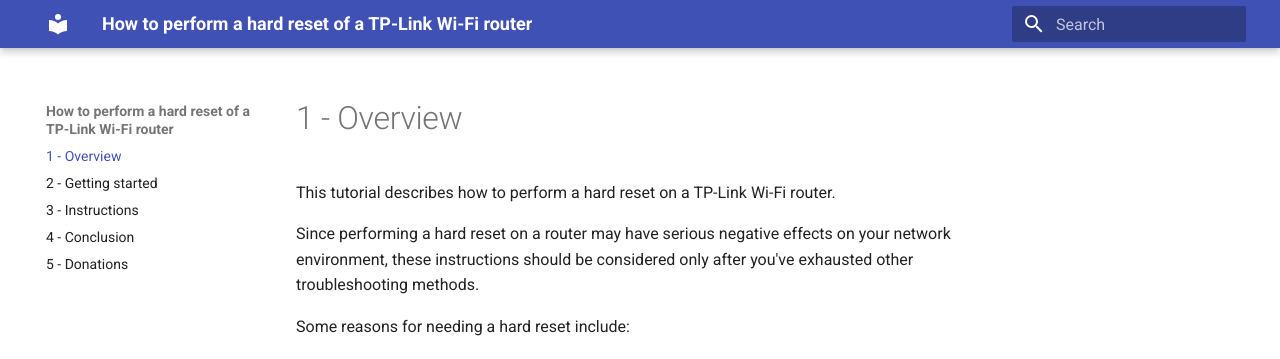
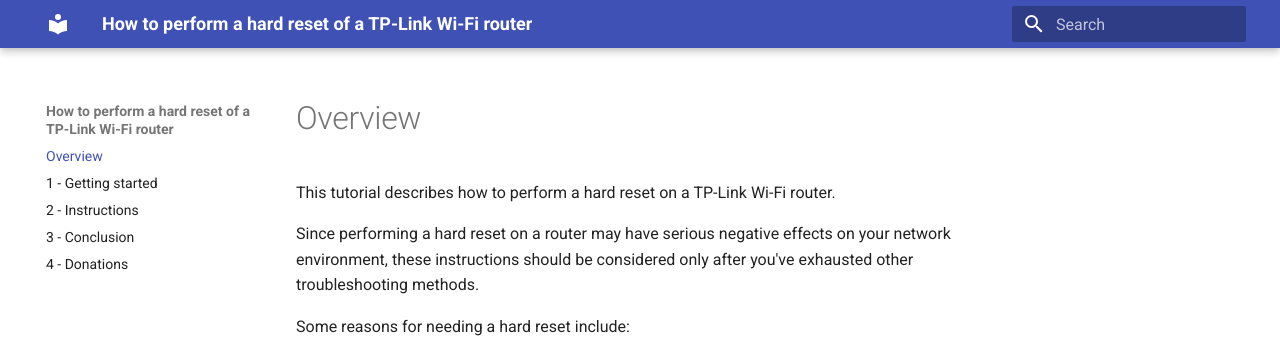
Before and after one commit to josh-wong/tplink-router-hard-reset, an MkDocs documentation site: the page built from docs/index.md, in a window 1280 px wide. Shown: the top 359 px of the page. Built offline with MkDocs 1.6.1 and Material for MkDocs 9.7.7, drawn with Linux system fonts in a browser that asks for light colours.

Commit message:
Renamed titles
Forgot to rename titles

```diff
--- a/docs/04_donations.md
+++ b/docs/04_donations.md
@@ -1,4 +1,4 @@
-# 5 - Donations
+# 4 - Donations
 Did you find this documentation helpful? Let me know!💬
 
 Donations are greatly appreciated as well🙏
--- a/docs/index.md
+++ b/docs/index.md
@@ -1,4 +1,4 @@
-# 1 - Overview
+# Overview
 This tutorial describes how to perform a hard reset on a TP-Link Wi-Fi router.
 
 Since performing a hard reset on a router may have serious negative effects on your network environment, these instructions should be considered only after you've exhausted other troubleshooting methods.
```
Also changed, not shown: docs/01_getting-started.md (+1 -1 lines), docs/02_instructions.md (+1 -1 lines), docs/03_conclusion.md (+1 -1 lines).
